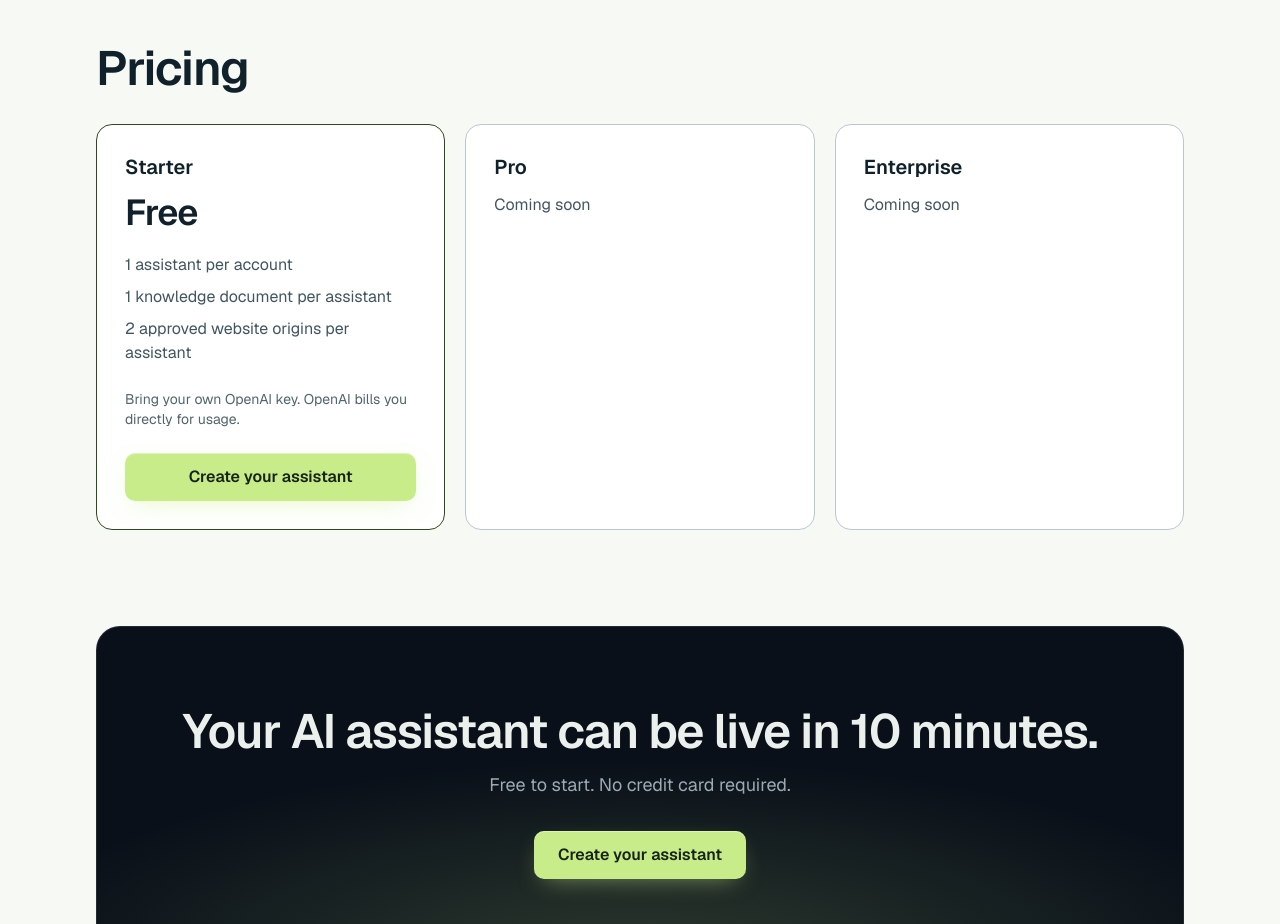
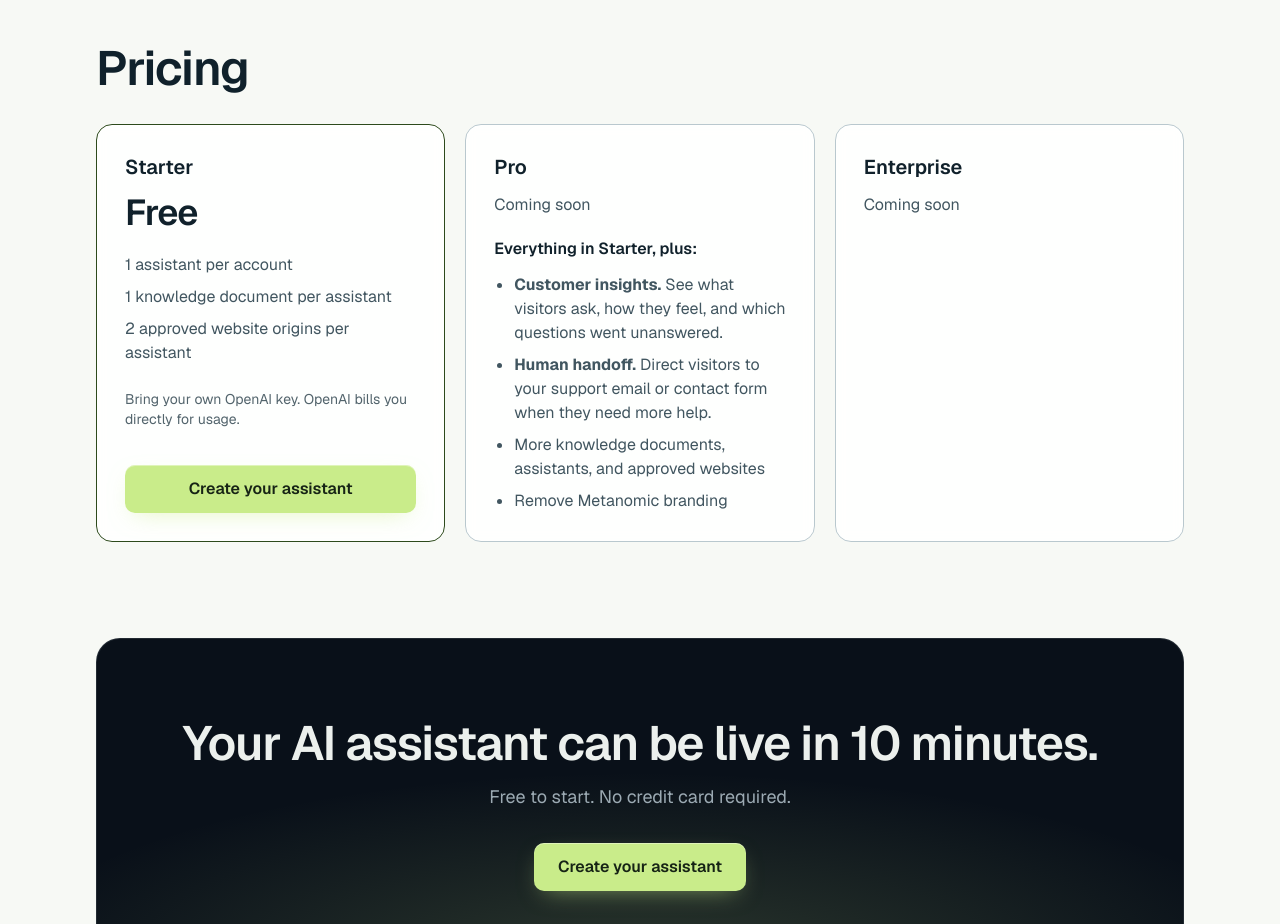
Before and after one commit to geisera/metanomic, a Next.js app: page /assistant-studio in a window 1280 px wide. Shown: the part 1680-2604 px from the top of the page. Built offline with nearby package versions, Linux system fonts and the light colour scheme; no server answers.

Commit message:
List planned Assistant Studio Pro features

```diff
--- a/src/app/assistant-studio/page.tsx
+++ b/src/app/assistant-studio/page.tsx
@@ -149,12 +149,21 @@ export default function Page(){
             <p className={s.fg3+' mb-6 text-sm'}>Bring your own OpenAI key. OpenAI bills you directly for usage.</p>
             <Signup className="mt-auto w-full"/>
           </article>
-          {['Pro','Enterprise'].map(plan=>(
-            <article key={plan} className={s.card+' p-6 sm:p-7'}>
-              <h3 className="text-xl font-semibold">{plan}</h3>
-              <p className={s.fg2+' mt-3'}>Coming soon</p>
-            </article>
-          ))}
+          <article className={s.card+' p-6 sm:p-7'}>
+            <h3 className="text-xl font-semibold">Pro</h3>
+            <p className={s.fg2+' mt-3'}>Coming soon</p>
+            <p className="mt-5 font-semibold">Everything in Starter, plus:</p>
+            <ul className={s.fg2+' mt-3 list-disc space-y-2 pl-5'}>
+              <li><strong>Customer insights.</strong> See what visitors ask, how they feel, and which questions went unanswered.</li>
+              <li><strong>Human handoff.</strong> Direct visitors to your support email or contact form when they need more help.</li>
+              <li>More knowledge documents, assistants, and approved websites</li>
+              <li>Remove Metanomic branding</li>
+            </ul>
+          </article>
+          <article className={s.card+' p-6 sm:p-7'}>
+            <h3 className="text-xl font-semibold">Enterprise</h3>
+            <p className={s.fg2+' mt-3'}>Coming soon</p>
+          </article>
         </div>
       </section>
 
```
